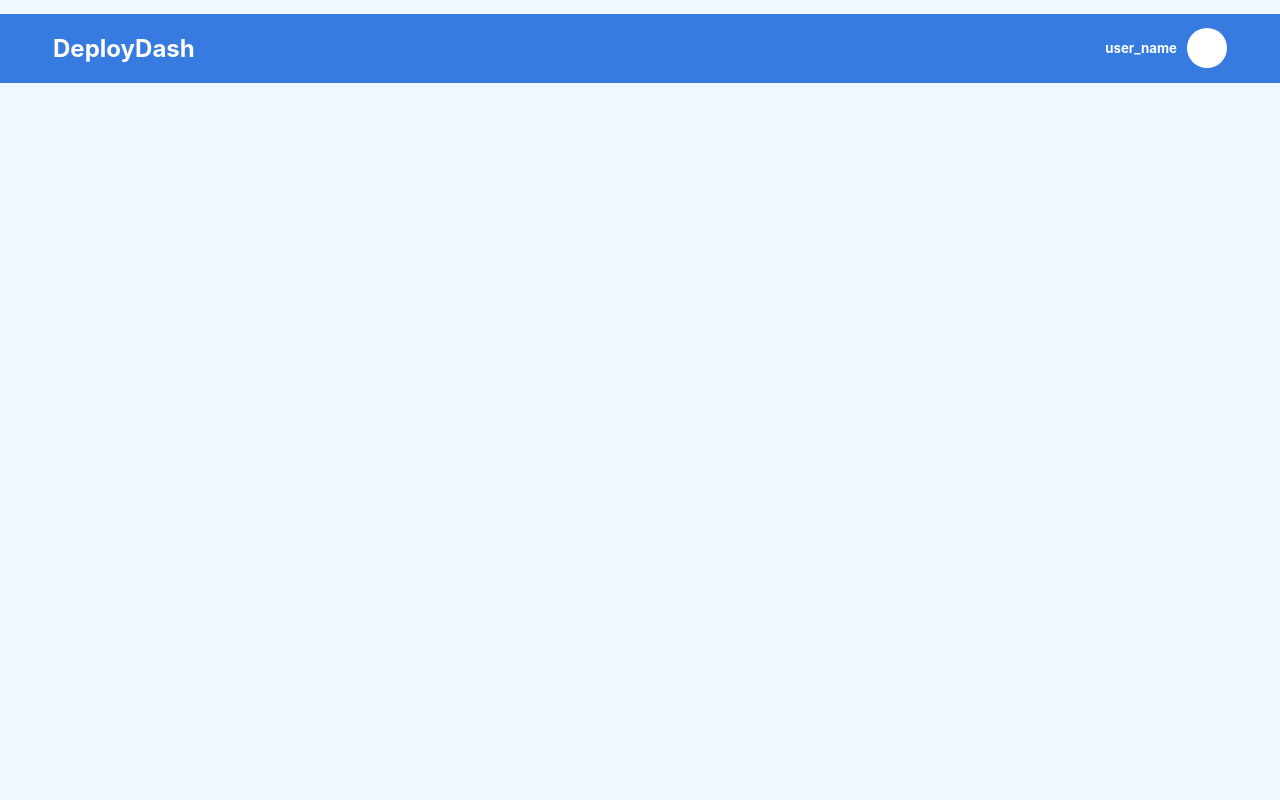
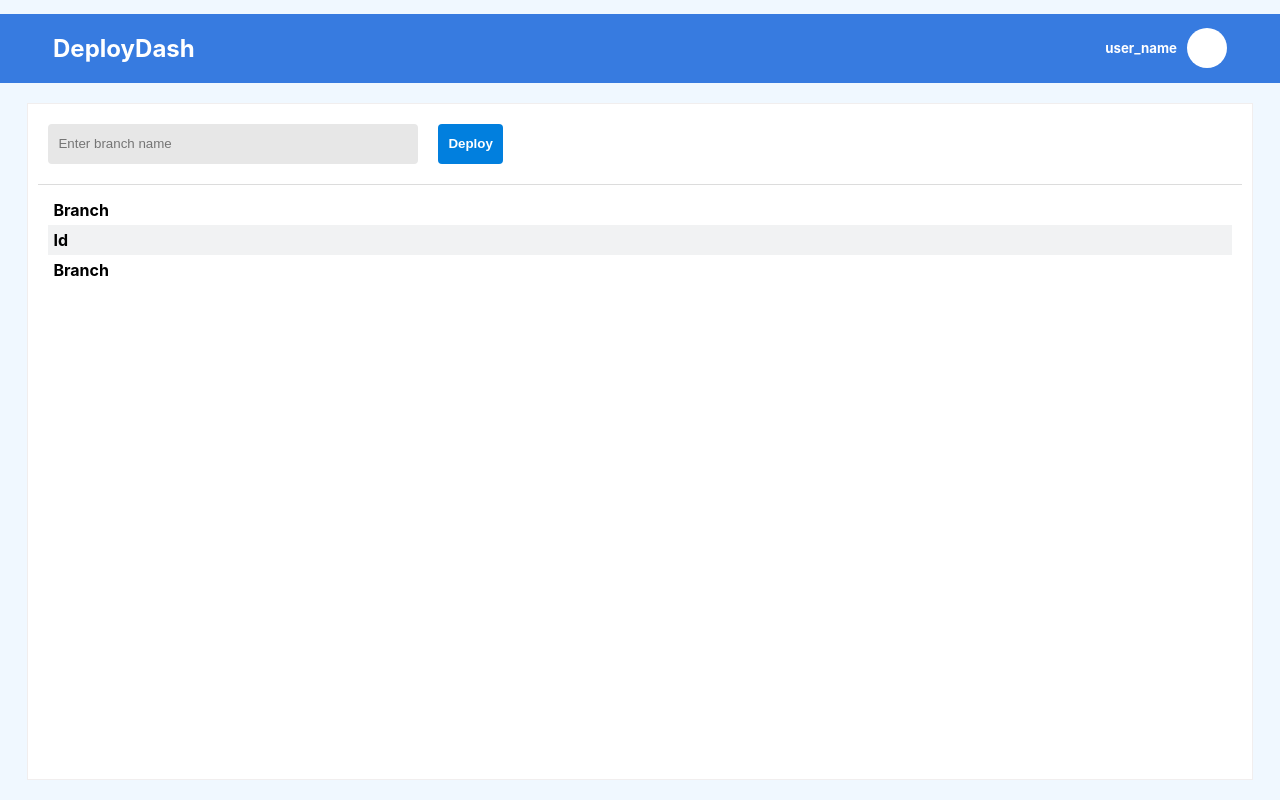
Before and after one commit to StackAvenue/deploy-dash-web, a React (Create React App) app: page /repositories/1 in a window 1280 px wide. Built offline with nearby package versions, Linux system fonts and the light colour scheme; no server answers.

Commit message:
branch integration using dummy data

```diff
--- a/src/components/AppContainer.js
+++ b/src/components/AppContainer.js
@@ -2,16 +2,20 @@ import React from "react";
 import LoginPage from "./LoginPage";
 import Repositories from "./Repositories";
 import { BrowserRouter as Router, Route, Switch } from "react-router-dom";
+import Branch from './Branch';
 
 export default function AppContainer() {
   return (
     <Router>
       <div>
         <Switch>
-          <Route path="/repositories">
+          <Route exact path="/repositories">
             <Repositories />
           </Route>
-          <Route path="/">
+          <Route path="/repositories/:branch">
+            <Branch />
+          </Route>
+          <Route exact path="/">
             <LoginPage />
           </Route>
         </Switch>
--- /dev/null
+++ b/src/components/Branch.js
@@ -0,0 +1,85 @@
+import React from 'react';
+import { useParams, useEffect, useState}  from 'react';
+
+
+
+function Branch(props) {
+  const [branches, setBranches] = useState([]);
+    // const {id, branch} = useParams();
+
+
+    // const [repos, setRepos] = useState(null)
+    useEffect(() => {
+      getBranch()
+    }, [])
+
+    const getBranch = () => {
+      fetch("http://3ed64a59313e.ngrok.io/api/v1/users/branches?full_name=joshinehajoshi/Api-Integration-using-axios",
+      { headers:
+        {"access_token" : `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`} }
+      ).then((resp) => {
+        resp.json();
+        console.log("branch", resp);
+      }).then((resp) => {
+        console.log("respbranch",resp)
+        setBranches(resp)
+        // console.log("nehajj",resp.type)
+        // console.log()
+      }).catch((err) => console.log(err));
+     }
+
+
+
+
+
+
+
+
+
+
+
+
+
+    return (
+        <div className="homepage">
+      <div className="parent-div">
+        <div className="branch-div">
+          <h2>DeployDash</h2>
+          <div className="user">
+            <h5 className="user-name">user_name</h5>
+            <div className="avatar"></div>
+          </div>
+        </div>
+        <div className="repo-div">
+          <div className="search-bar">
+            <input placeholder="Enter branch name"></input>
+            <button>Deploy</button>
+          </div>
+          <div className="branch">
+            <table>
+              <thead>
+                <tr>
+                  <th>Branch</th>
+                </tr>
+                <tr>
+                  <th>Id</th>
+                </tr>
+
+                     <tr>
+                     <th>Branch</th>
+                   </tr>
+
+
+              </thead>
+              <tbody>
+
+              </tbody>
+            </table>
+          </div>
+        </div>
+      </div>
+    </div>
+    )
+}
+
+export default Branch;
--- a/src/components/LoginPage.js
+++ b/src/components/LoginPage.js
@@ -2,6 +2,8 @@ import React from "react";
 import "../assets/css/loginPage.css";
 
 export default function LoginPage() {
+
+
   const newTab = (url) => {
     window.open(url, "_blank");
   };
@@ -12,8 +14,7 @@ export default function LoginPage() {
       {
         method: "GET",
       }
-    )
-      .then((response) => {
+    ).then((response) => {
         console.log(response);
         newTab(response.url);
       })
--- a/src/components/Repositories.js
+++ b/src/components/Repositories.js
@@ -1,8 +1,12 @@
-import { React, useEffect, useState } from "react";
+import React, {useEffect, useState } from "react";
 import "../assets/css/branchesPage.css";
+import {Link} from 'react-router-dom';
+import Branch from './Branch';
 
 export default function Repositories() {
-  const [repos, setRepos] = useState(null)
+  const [repos, setRepos] = useState(null);
+
+
 
   useEffect(() => {
     // setTimeout(() => {
@@ -16,11 +20,13 @@ export default function Repositories() {
     setRepos(check)
     getInfo(check)
     },5000)
-  });
+
+  },[]);
+
 
   const getInfo = (code) => {
     fetch(
-      `http://localhost:3001/api/v1/github_oauth/authorise_user?code=${code}`,
+      `http://3ed64a59313e.ngrok.io/api/v1/github_oauth/authorise_user?code=${code}`,
       {
         method: "GET",
         // mode: 'no-cors'
@@ -37,7 +43,7 @@ export default function Repositories() {
   const getParameterByName = (name, url) => {
     console.log(url)
     if (!url) {
-    url = "http://localhost:3000/login/oauth/authorize?code=22420353c9c197911558";
+    url = "http://3ed64a59313e.ngrok.io/login/oauth/authorize?code=22420353c9c197911558/";
     }
     name = name.replace(/[\[\]]/g, "\\$&");
     var regex = new RegExp("[?&]" + name + "(=([^&#]*)|&|#|$)"),
@@ -46,6 +52,26 @@ export default function Repositories() {
     if (!results[2]) return '';
     return decodeURIComponent(results[2].replace(/\+/g, " "));
    }
+
+
+
+   var arryval = [
+     {name: 'Repo 1', id: "1",
+      branch:["branch 1", "branch 2", "branch 3"]},
+     {name: 'Repo 2', id: "2",
+     branch:["branch 1", "branch 2", "branch 3", "branch 4"]},
+     {name: 'Repo 3', id: "3",
+     branch:["branch 1", "branch 2", "branch 3", "branch 4", "branch 5"]},
+     {name: 'Repo 4', id: "4",
+     branch:["branch 1", "branch 2"]}
+    ];
+
+
+
+
+
+
+
 
   return (
     <div className="homepage">
@@ -69,23 +95,20 @@ export default function Repositories() {
                   <th>Repositories</th>
                 </tr>
               </thead>
-              <tbody>
-                <tr>
-                  <td>Repo 1</td>
-                </tr>
-                <tr>
-                  <td>Repo 2</td>
-                </tr>
-                <tr>
-                  <td>Repo 3</td>
-                </tr>
-                <tr>
-                  <td>Repo 4</td>
-                </tr>
-                <tr>
-                  <td>Repo 5</td>
-                </tr>
-              </tbody>
+
+
+                    <tbody>
+                    {arryval.map(branchName => (
+                    <tr>
+                      <Link to={"/repositories/branch"}><td>{branchName.name}</td></Link>
+                    </tr>
+                    ))}
+
+
+                   </tbody>
+
+
+
             </table>
           </div>
         </div>}
```
Also changed, not shown: 1 other file (tests, documents, lock files or other folders).
